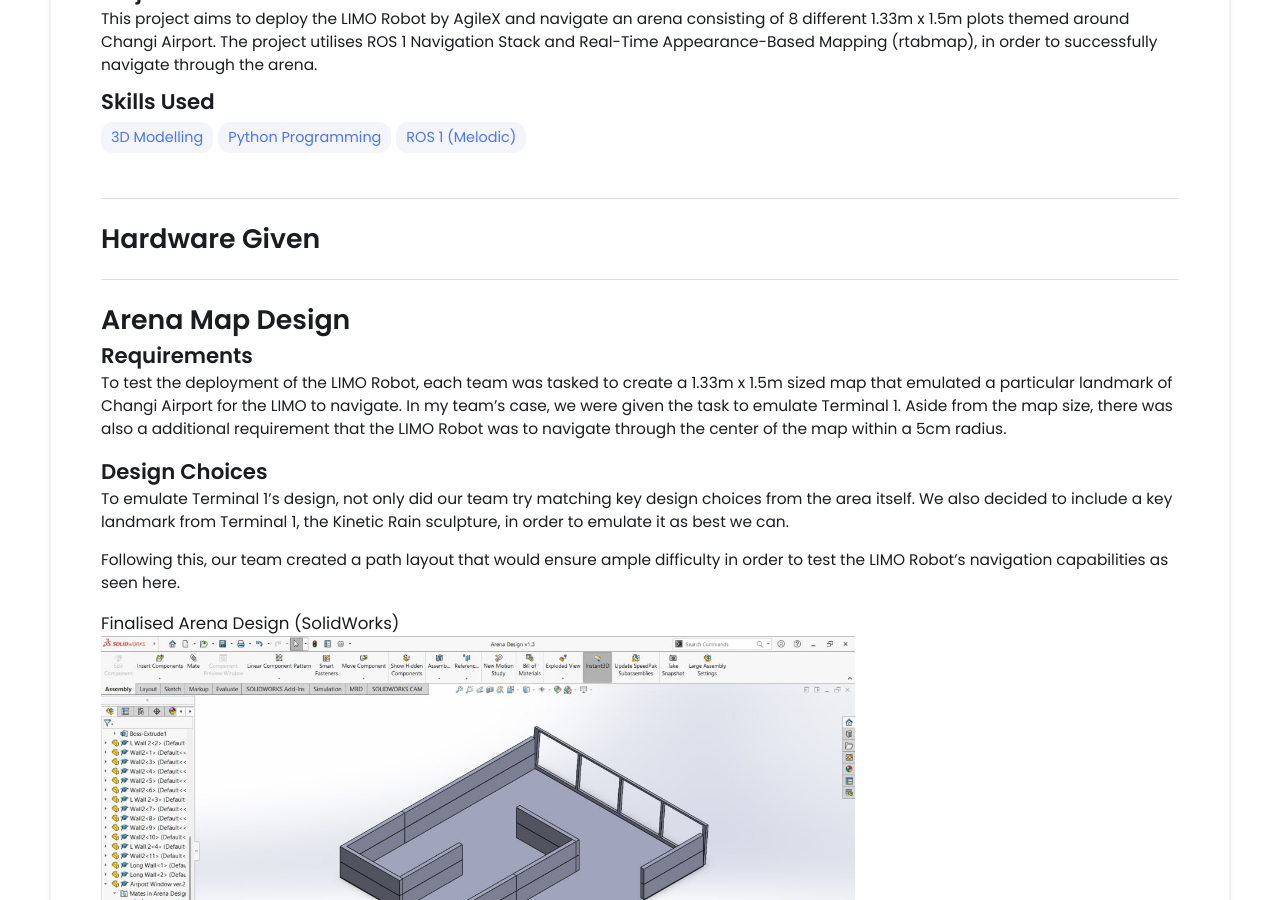
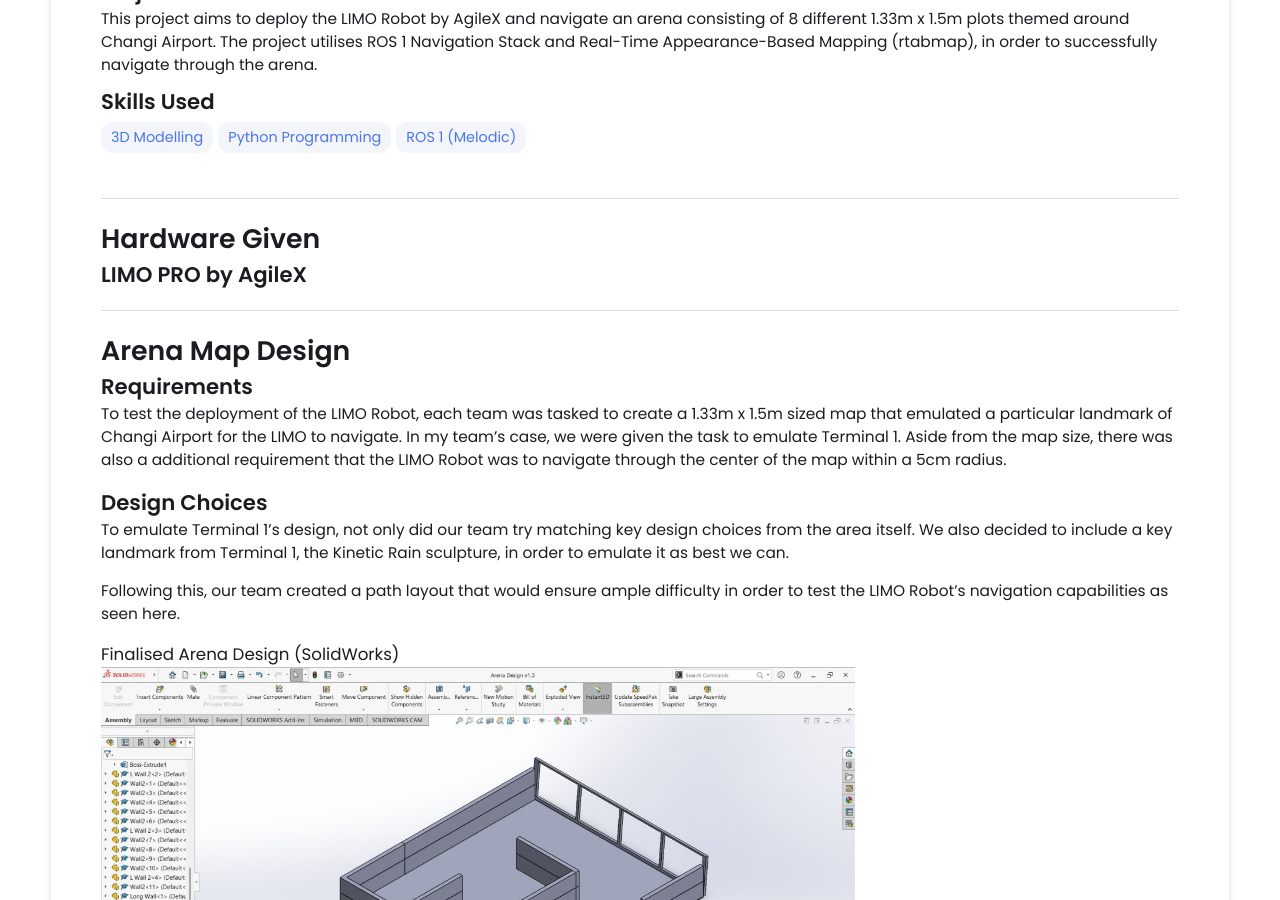
Before and after one commit to LePotatoMann/LePotatoMann.github.io, a Jekyll site: the page built from _projects/demo-project/index.md, in a window 1280 px wide and 900 px high, scrolled down 581 px. Built offline with Jekyll 4.4.1, drawn with Linux system fonts in a browser that asks for light colours.

Commit message:
Update index.md

```diff
--- a/_projects/demo-project/index.md
+++ b/_projects/demo-project/index.md
@@ -12,6 +12,8 @@ main-image: /LIMO_Robot.png
 
 ---
 # Hardware Given
+
+## LIMO PRO by AgileX
 ---
 # Arena Map Design
 ## Requirements
```
